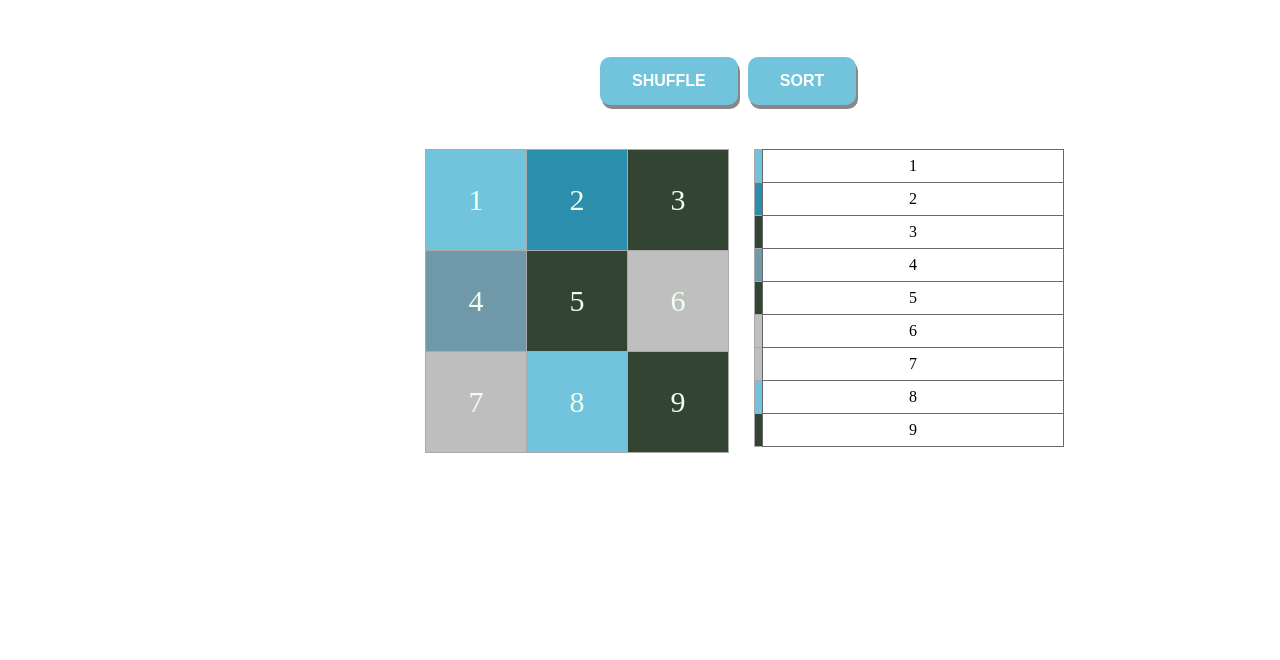
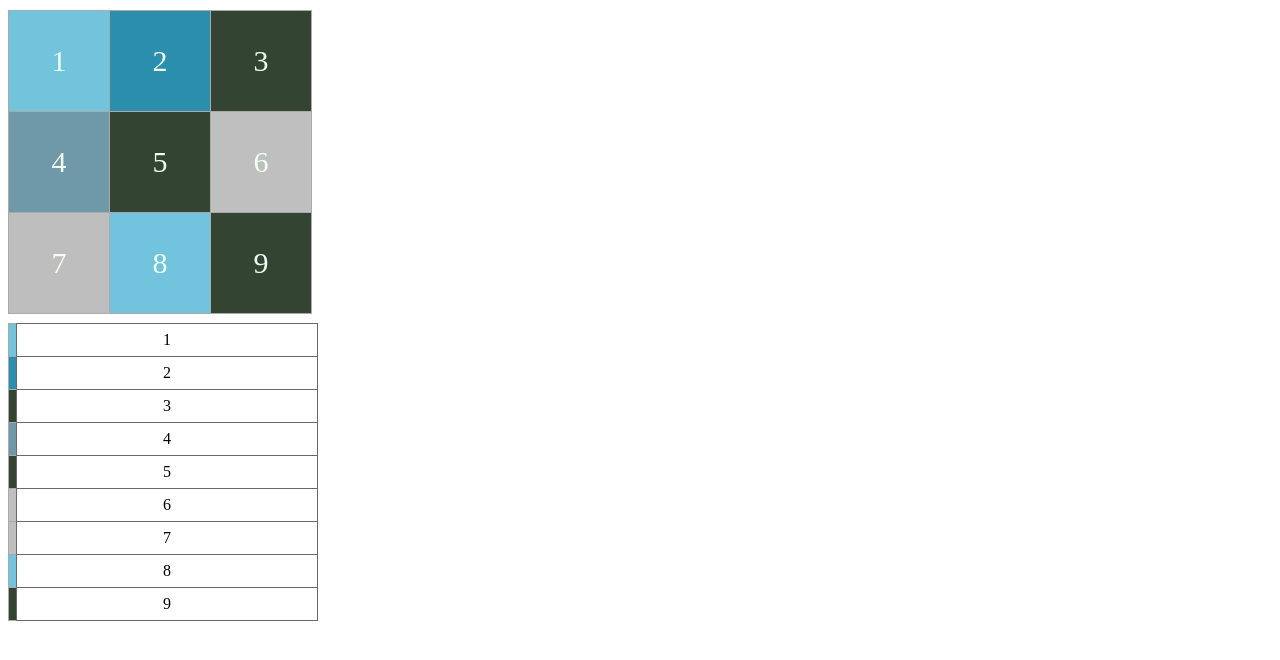
Before and after one commit to varghese992/techmahindra, an Angular app: page / in a window 1280 px wide. Shown: the top 660 px of the page. Built offline with nearby package versions, Linux system fonts and the light colour scheme.

Commit message:
class name changes

```diff
--- a/src/app/app.component.css
+++ b/src/app/app.component.css
@@ -1,4 +1,4 @@
-.demo{
+.main-container{
     display: flex;
     margin-top: 139px;
     margin-left: 417px;
--- a/src/app/app.component.html
+++ b/src/app/app.component.html
@@ -1,4 +1,4 @@
-<div id="sudoku-demo" class="demo">
+<div class="demo">
   <div class="button-container">
     <button (click)="shuffle()" [ngClass]="shuffleDisable ? 'disabledClass'
    :'' ">SHUFFLE</button>
```
